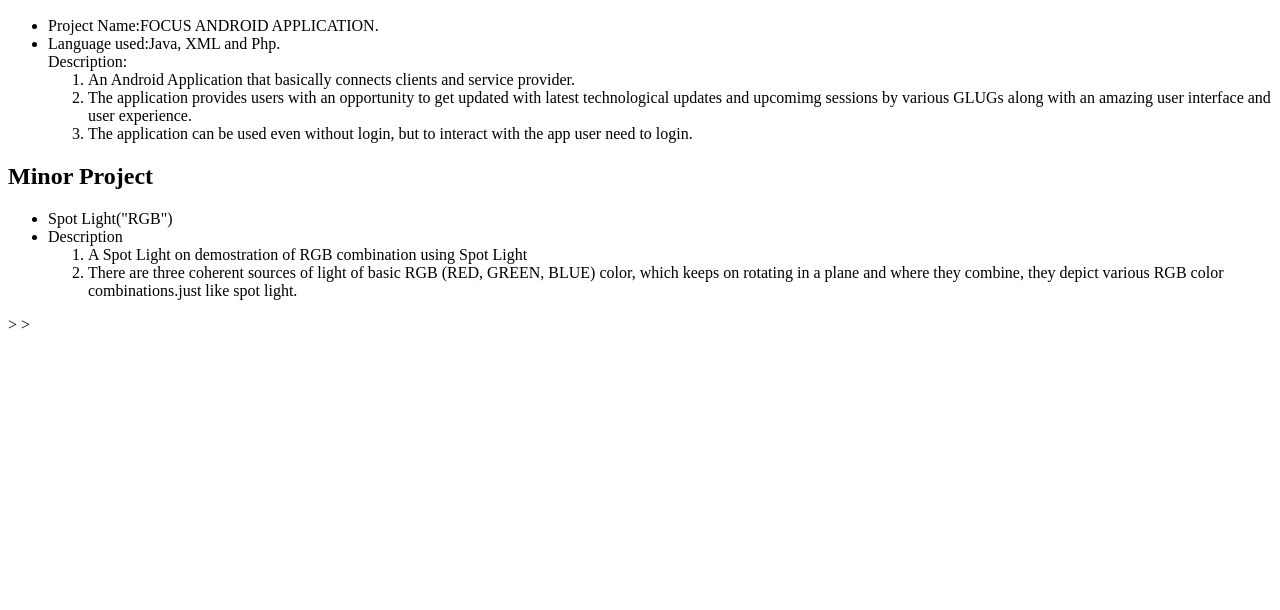
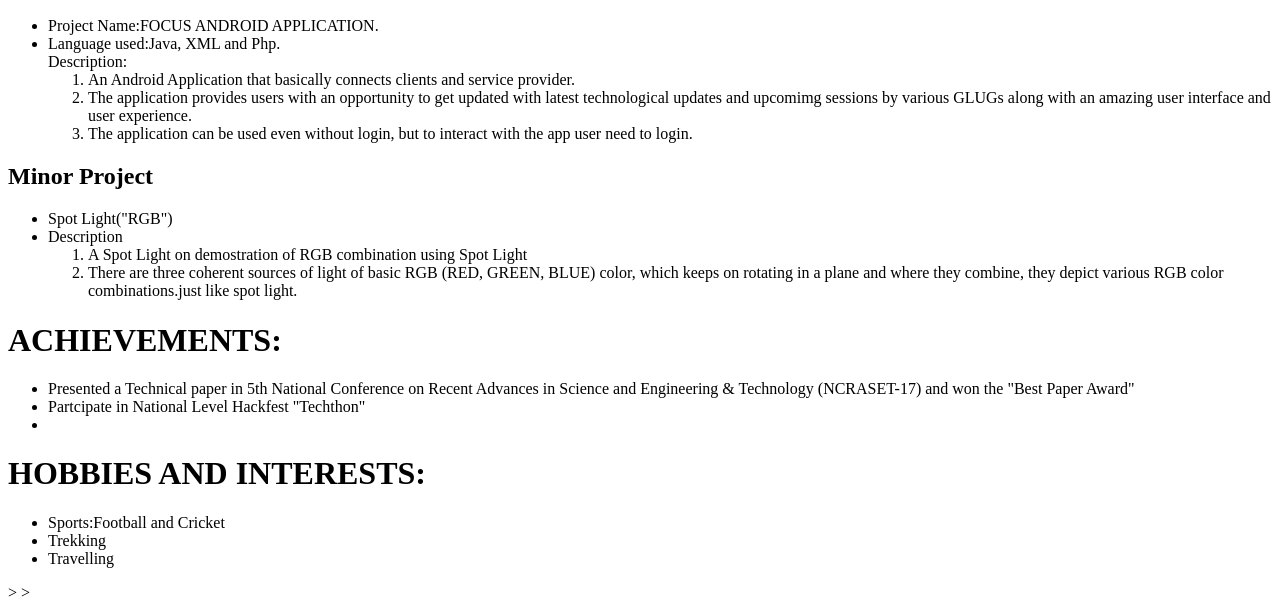
Before and after one commit to krishnakatwal/Resume-, a plain HTML site: page index.html in a window 1280 px wide. Shown: the part 741-1351 px from the top of the page. Before the commit the page ends 1083 px from the top, so only its background shows below. Drawn offline with Linux system fonts and the light colour scheme.

Commit message:
5th commit

```diff
--- a/index.html
+++ b/index.html
@@ -48,6 +48,17 @@
                     <li>There are three coherent sources of light of basic RGB (RED, GREEN, BLUE) color, which keeps on rotating in a plane and where they combine, they depict various RGB color combinations.just like spot light.</li>
                </ol>
              </ul>
+             <h1>ACHIEVEMENTS:</h1>
+             <ul>
+                 <li>Presented a Technical paper in 5th National Conference on Recent Advances in Science and Engineering & Technology (NCRASET-17) and won the "Best Paper Award"</li>
+                 <li>Partcipate in National Level Hackfest "Techthon"<li>
+                 </ul>
+                 <h1>HOBBIES AND INTERESTS:</h1>
+                 <ul>
+                     <li>Sports:Football and Cricket</li>
+                     <li>Trekking</li>
+                     <li>Travelling</li>
+                 </ul>
         </body>
     </head>>
 </html>>
```
